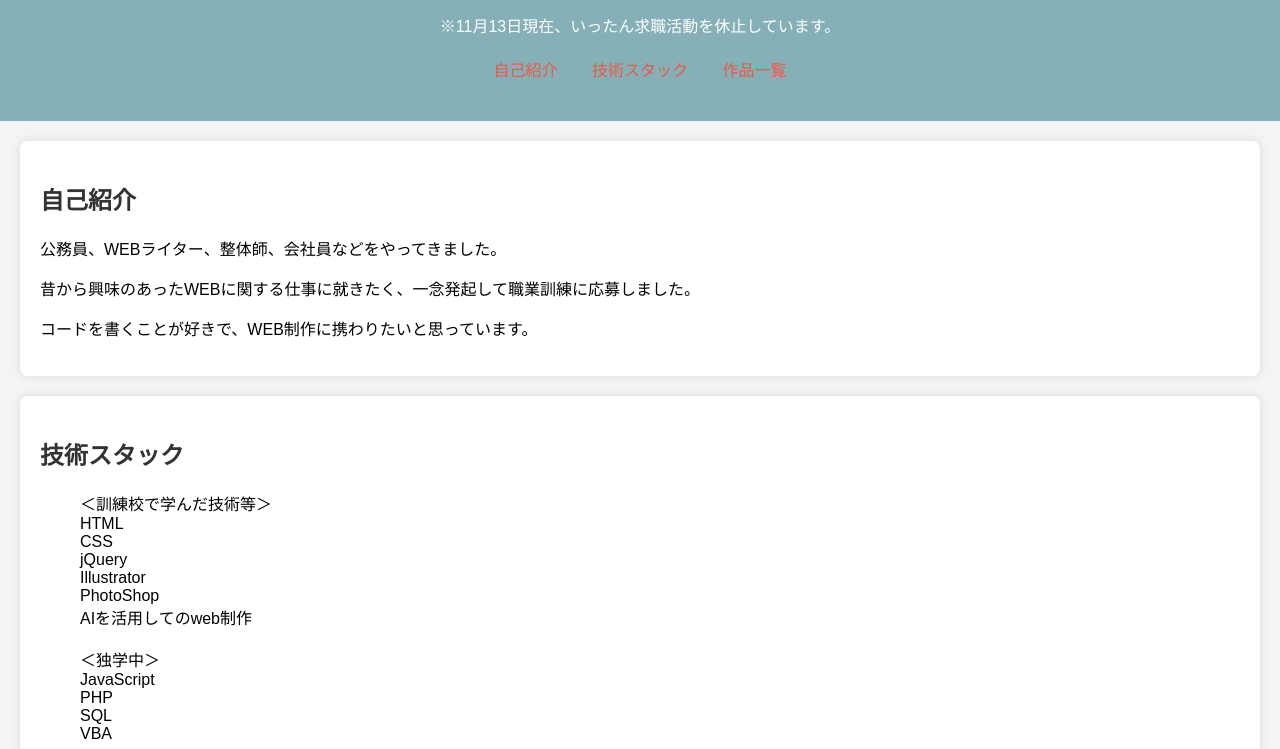
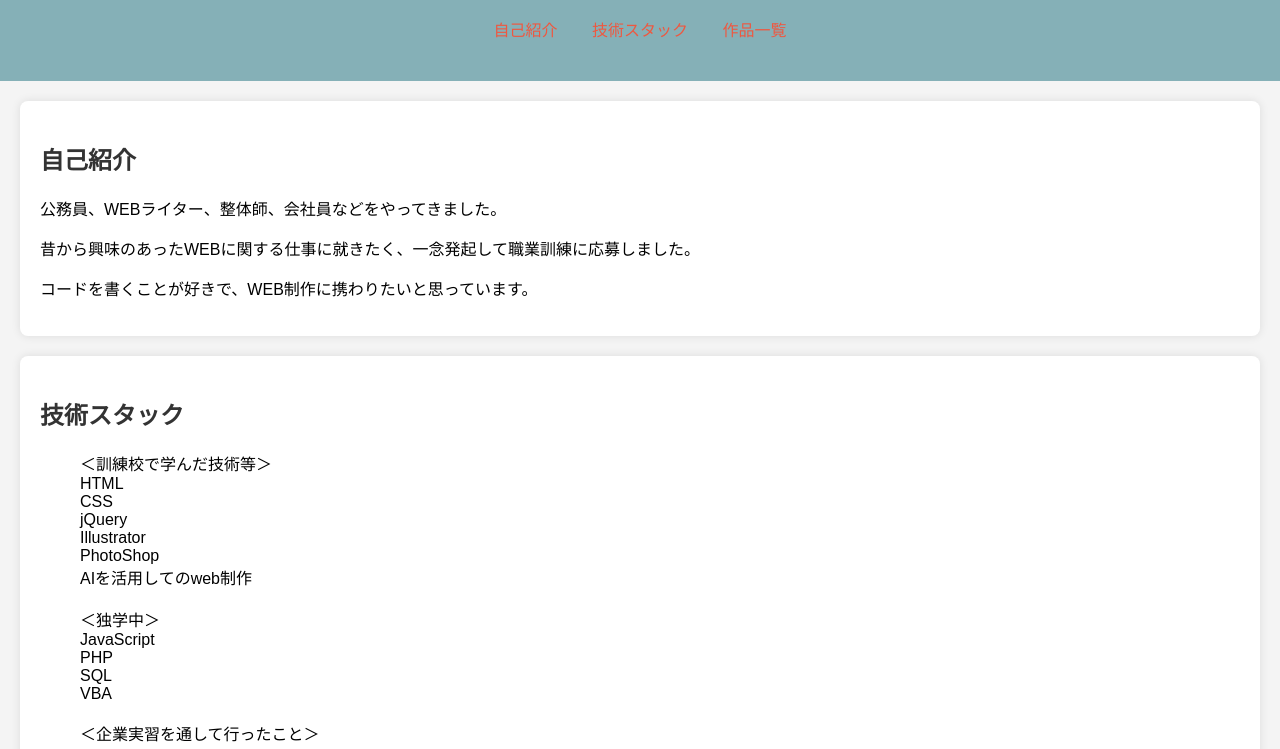
Before and after one commit to n-motobe/portfolio, a website: page index.html in a window 1280 px wide. Shown: the part 109-858 px from the top of the page. Drawn offline with Linux system fonts and the light colour scheme.

Commit message:
インデックス更新

```diff
--- a/index.html
+++ b/index.html
@@ -10,7 +10,6 @@
     <header>
       <h1>私のポートフォリオ</h1>
       <p>2024年7月～9月WEB制作の職業訓練校に通学。2024年10月企業実習に参加。</p>
-      <p>※11月13日現在、いったん求職活動を休止しています。</p>
       <nav>
         <ul>
           <li><a href="#about">自己紹介</a></li>
```
